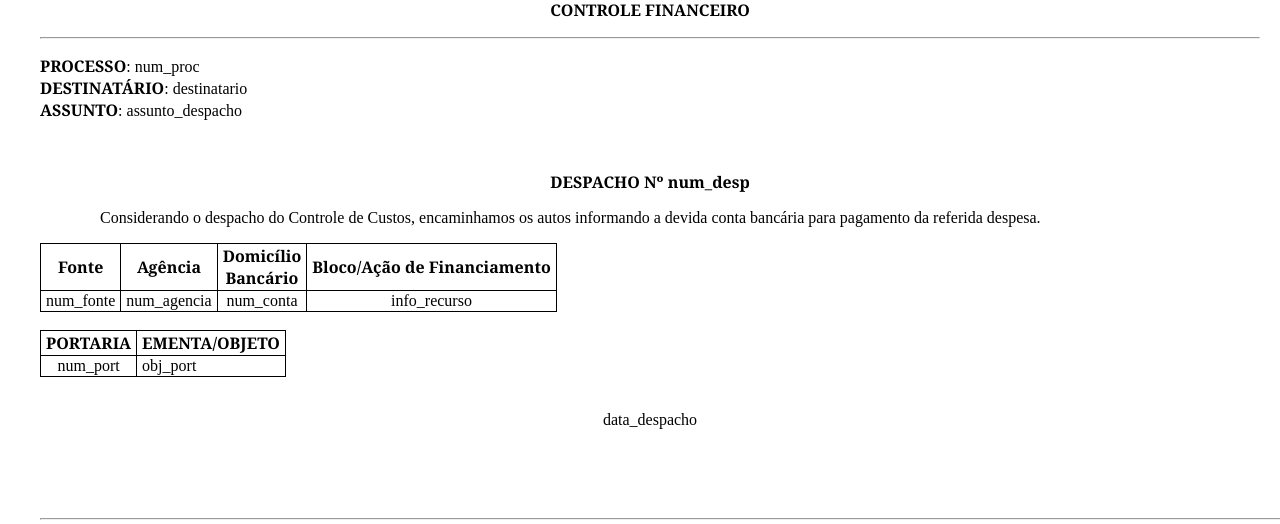
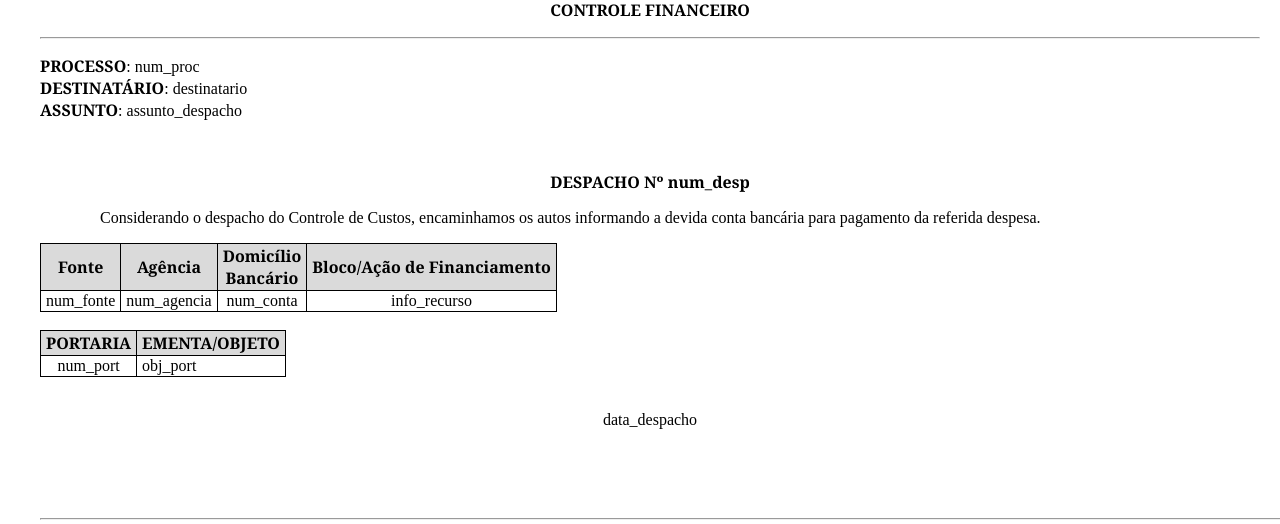
Before and after one commit to observatorio-dados-saf/despachos-html, a Python web app: template templates/templates-financeiro/conta.html in a window 1280 px wide. Shown: the part 241-765 px from the top of the page. Run offline with Jinja, Linux system fonts and the light colour scheme; the template is opened without the code that fills it, so the values that code supplies are empty; some web fonts are replaced.

Commit message:
that is enough

```diff
--- a/index.html
+++ b/index.html
@@ -46,7 +46,7 @@
         conta bancária para pagamento da referida despesa.
     </p>
     <table align="justify">
-        <tr>
+        <tr id="header-table">
             <th>Fonte</th>
             <th>Agência</th>
             <th>Domicílio<br>Bancário</th>
@@ -63,7 +63,7 @@
     </table>
     <br>
     <table align="justify">
-        <tr>
+        <tr id="header-table">
             <th>PORTARIA</th>
             <th>EMENTA/OBJETO</th>
         </tr>
--- a/styles.css
+++ b/styles.css
@@ -18,6 +18,10 @@
     padding-right: 5px;
 }
 
+#header-table {
+    background-color: rgb(218, 218, 218);
+}
+
 #text {
     text-indent: 60px;
 }
--- a/templates/templates-financeiro/conta.html
+++ b/templates/templates-financeiro/conta.html
@@ -46,7 +46,7 @@
         conta bancária para pagamento da referida despesa.
     </p>
     <table align="justify">
-        <tr>
+        <tr id="header-table">
             <th>Fonte</th>
             <th>Agência</th>
             <th>Domicílio<br>Bancário</th>
@@ -63,7 +63,7 @@
     </table>
     <br>
     <table align="justify">
-        <tr>
+        <tr id="header-table">
             <th>PORTARIA</th>
             <th>EMENTA/OBJETO</th>
         </tr>
```
Also changed, not shown: 1 other file.
